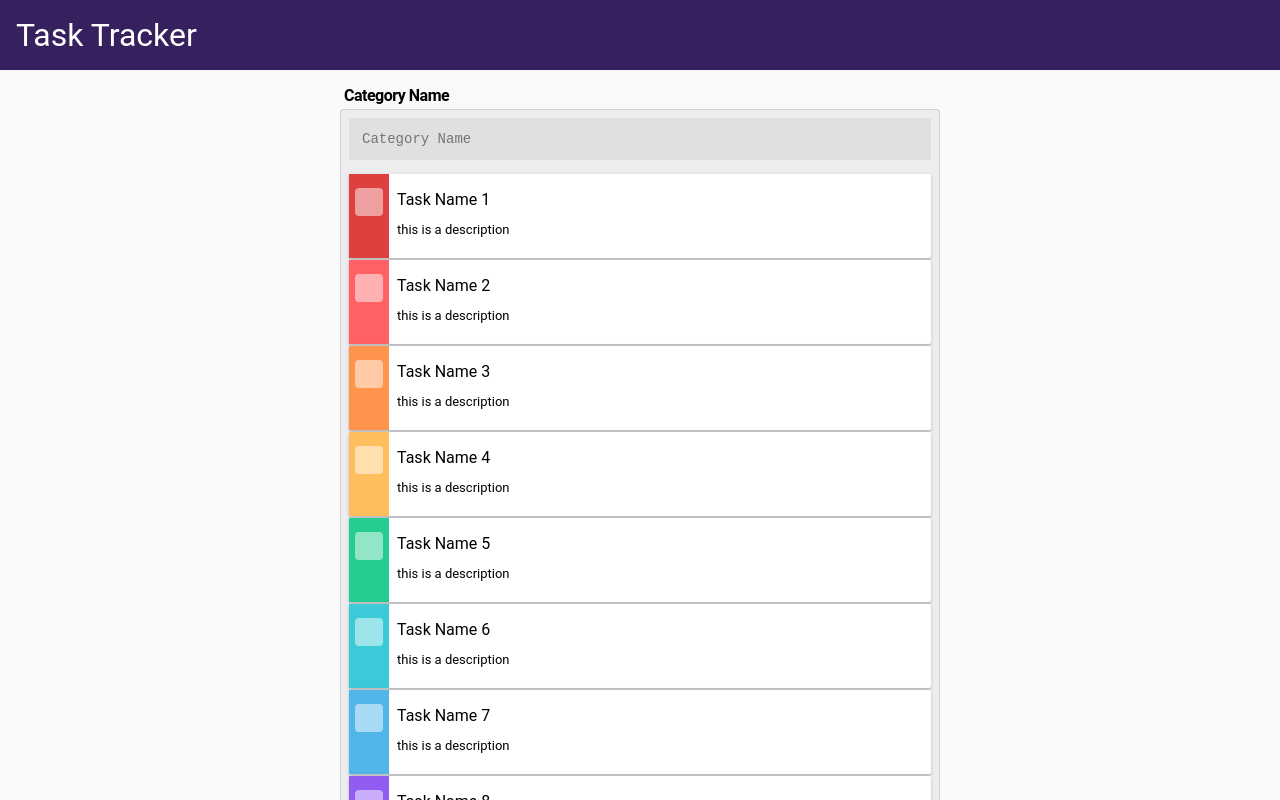
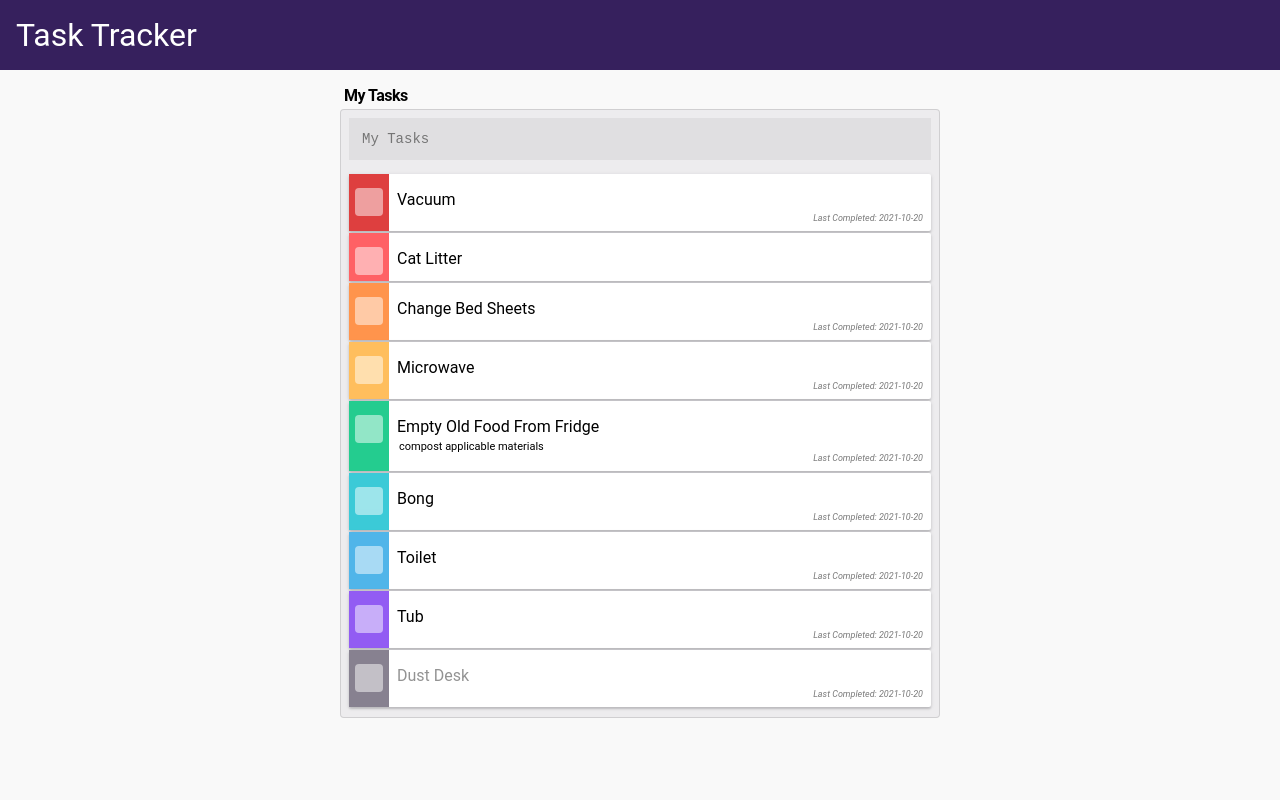
Before and after one commit to VailVeix/trackerweb, a React (Create React App) app: page / in a window 1280 px wide. Shown: the top 800 px of the page. Built offline with nearby package versions, Linux system fonts and the light colour scheme.

Commit message:
change it up

```diff
--- a/src/App.js
+++ b/src/App.js
@@ -1,30 +1,53 @@
 import React from 'react';
+import Category from './Category/Category.js';
 import './App.css';
-import Category from './Category/Category.js';
 
+const tasks = [{
+    "name": "My Tasks", "tasks": [
+        { "name": "Vacuum", "description": "", "rating": 1, "off": false, "lastComplete": "2021-10-20", "streak": 1 },
+        { "name": "Cat Litter", "description": "", "rating": 2, "off": false, "lastComplete": "", "streak": 2 },
+        { "name": "Change Bed Sheets", "description": "", "rating": 3, "off": false, "lastComplete": "2021-10-20", "streak": 5 },
+        { "name": "Microwave", "description": "", "rating": 4, "off": false, "lastComplete": "2021-10-20", "streak": 3 },
+        { "name": "Empty Old Food From Fridge", "description": "compost applicable materials", "rating": 5, "off": false, "lastComplete": "2021-10-20", "streak": 0 },
+        { "name": "Bong", "description": "", "rating": 6, "off": false, "lastComplete": "2021-10-20", "streak": 2 },
+        { "name": "Toilet", "description": "", "rating": 7, "off": false, "lastComplete": "2021-10-20", "streak": 0 },
+        { "name": "Tub", "description": "", "rating": 8, "off": false, "lastComplete": "2021-10-20", "streak": 4 },
+        { "name": "Dust Desk", "description": "", "rating": 4, "off": true, "lastComplete": "2021-10-20", "streak": 1 }
+    ]
+}];
 
 function App() {
-    const tasks = [
-        { "name": "Task Name 1", "description": "this is a description", "rating": 1, "off": false },
-        { "name": "Task Name 2", "description": "this is a description", "rating": 2, "off": false },
-        { "name": "Task Name 3", "description": "this is a description", "rating": 3, "off": false },
-        { "name": "Task Name 4", "description": "this is a description", "rating": 4, "off": false },
-        { "name": "Task Name 5", "description": "this is a description", "rating": 5, "off": false },
-        { "name": "Task Name 6", "description": "this is a description", "rating": 6, "off": false },
-        { "name": "Task Name 7", "description": "this is a description", "rating": 7, "off": false },
-        { "name": "Task Name 8", "description": "this is a description", "rating": 8, "off": false },
-        { "name": "Task Name 9", "description": "this is a description", "rating": 4, "off": true },];
-
     return (
         <div className="App">
             <header className="App-header">
                 Task Tracker
             </header>
             <div className='App-body'>
-                <Category name="Category Name" tasks={tasks} />
+                {tasks.map((category) => (
+                    <Category name={category.name} tasks={category.tasks} />
+                ))}
             </div>
         </div>
     );
 }
 
 export default App;
+
+/*
+TODO LIST:
+right click- open edit window
+task text submit/make new task
+left click complete whole box
+#times complete counter
+move completed tasks to bottom, order by complete/not complete, then next due date
+add checkmark svg
+edit box creation- add frequency, etc
+default frequency setting
+custom colors
+add tags
+sort by tags
+edit styles to zoom in
+low/med/high tags
+change how add task
+
+*/
--- a/src/Category/Category.js
+++ b/src/Category/Category.js
@@ -2,29 +2,6 @@ import { Card } from '@material-ui/core';
 import React from 'react';
 import Task from '../Task/Task.js';
 import './Category.css';
-
-const taskRatingToColor = (rating) => {
-    switch (rating) {
-        case 0:
-            return "Task-button-container-off";
-        case 1:
-            return "Task-button-container-redder";
-        case 2:
-            return "Task-button-container-red";
-        case 3:
-            return "Task-button-container-orange";
-        case 4:
-            return "Task-button-container-yellow";
-        case 5:
-            return "Task-button-container-green";
-        case 6:
-            return "Task-button-container-blue";
-        case 7:
-            return "Task-button-container-bluer";
-        case 8:
-            return "Task-button-container-purple";
-    }
-}
 
 function Category(props) {
     return (
@@ -38,7 +15,7 @@ function Category(props) {
                 </div>
                 <div>
                     {props.tasks.map((task) => (
-                        <Task name={task.name} description={task.description} color={taskRatingToColor(task.rating)} off={task.off} />
+                        <Task taskInfo={task} />
                     ))}
                 </div>
             </Card>
--- a/src/Task/Task.css
+++ b/src/Task/Task.css
@@ -9,6 +9,12 @@
     position: relative;
     background-color: #ffffff;
     color: black;
+}
+
+.Task-container:hover{
+    box-shadow: 0 1px 8px 0 rgba(26,24,29,.12),0 4px 4px 0 rgba(26,24,29,.16);
+    border: solid #36205d;
+    border-width: thin;
 }
 
 .Task-container-off{
@@ -71,14 +77,24 @@ Button.Task-button-off{
 .Task-info-container{
     flex-grow: 1;
     padding: 8px;
+    cursor: pointer;
 }
 
 /* Task Name */
 .Task-name{
     margin-top: 8px;
+    margin-bottom: 4px;
 }
 
 /* Task Description */
 .Task-description{
-    font-size: small;
+    font-size: 11px;
+    margin-left: 2px;
 }
+
+.Task-last-complete{
+    font-size:xx-small;
+    font-style: italic;
+    color: rgb(121, 121, 121);
+    text-align: right;
+}
--- a/src/Task/Task.js
+++ b/src/Task/Task.js
@@ -12,17 +12,43 @@ const useStyles = makeStyles(() => ({
     }
 }));
 
+const taskRatingToColor = (rating) => {
+    var classStyle = "Task-button-container-";
+    switch (rating) {
+        case 0:
+            return classStyle + "off";
+        case 1:
+            return classStyle + "redder";
+        case 2:
+            return classStyle + "red";
+        case 3:
+            return classStyle + "orange";
+        case 4:
+            return classStyle + "yellow";
+        case 5:
+            return classStyle + "green";
+        case 6:
+            return classStyle + "blue";
+        case 7:
+            return classStyle + "bluer";
+        case 8:
+            return classStyle + "purple";
+    }
+}
+
+const lastCompleteDate = (date) => {
+    if (date == "")
+        return "";
+    else
+        return "Last Completed: " + date;
+}
+
 function Task(props) {
-    const [cardState, setCardState] = useState(!props.off);
-    const [cardColor] = useState(props.color);
+    const [cardState, setCardState] = useState(!props.taskInfo.off);
+    const [cardColor] = useState(taskRatingToColor(props.taskInfo.rating));
 
     const buttonPush = () => {
-        if (cardState) {
-            setCardState(false);
-        }
-        else {
-            setCardState(true);
-        }
+        setCardState(!cardState);
     }
 
     const classes = useStyles();
@@ -33,8 +59,9 @@ function Task(props) {
                 <Button className={`Task-button ${cardState ? "" : "Task-button-off"} ${classes.Button}`} onClick={buttonPush}></Button>
             </div>
             <div className='Task-info-container'>
-                <div className='Task-name'>{props.name}</div>
-                <p className='Task-description'>{props.description}</p>
+                <div className='Task-name'>{props.taskInfo.name}</div>
+                <div className='Task-description'>{props.taskInfo.description}</div>
+                <div className='Task-last-complete'>{lastCompleteDate(props.taskInfo.lastComplete)}</div>
             </div>
         </div >
     );
```
